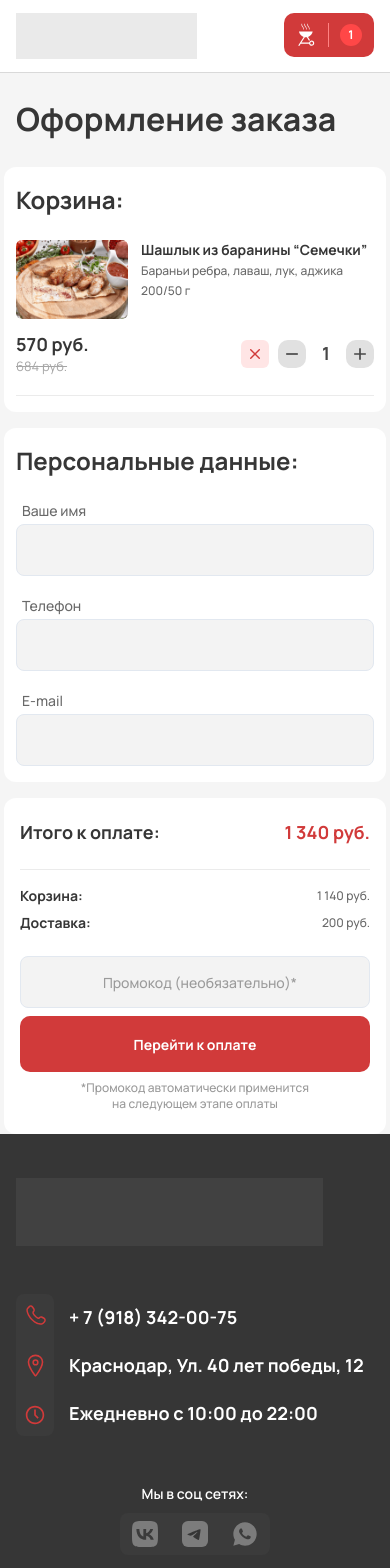
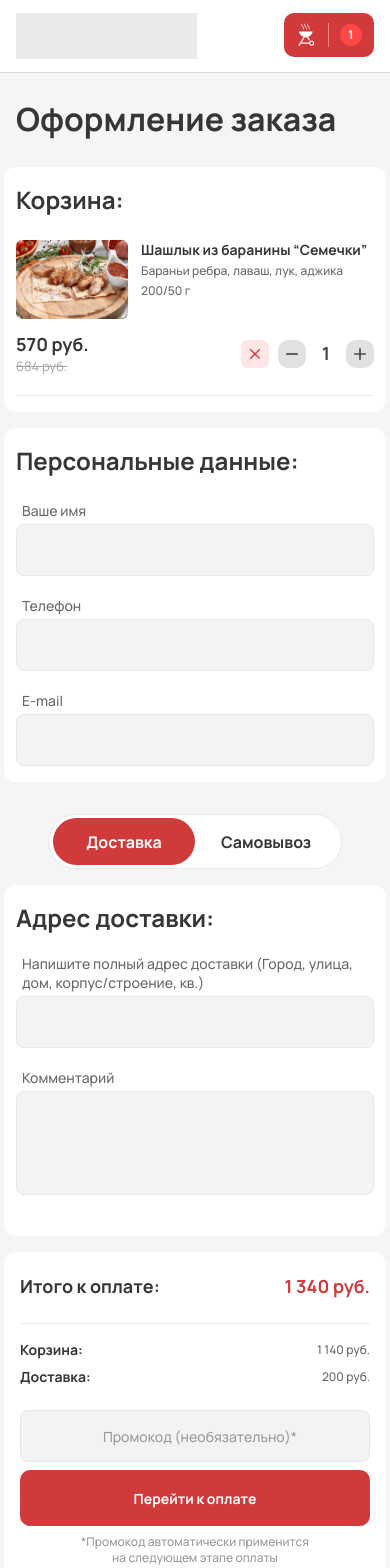
Before and after one commit to Vadim4ick/shampur, a Next.js app: page /orders in a window 390 px wide. Shown: the top 1568 px of the page. Built offline with nearby package versions, Linux system fonts and the light colour scheme.

Commit message:
доработка адаптива orders

```diff
--- a/package.json
+++ b/package.json
@@ -12,6 +12,7 @@
     "@radix-ui/react-icons": "^1.3.0",
     "@radix-ui/react-label": "^2.1.0",
     "@radix-ui/react-slot": "^1.1.0",
+    "@radix-ui/react-tabs": "^1.1.1",
     "class-variance-authority": "^0.7.0",
     "clsx": "^2.1.1",
     "embla-carousel-autoplay": "^8.3.0",
--- a/src/app/(orders)/orders/page.tsx
+++ b/src/app/(orders)/orders/page.tsx
@@ -1,11 +1,15 @@
 import { Basket } from "@/components/Basket/Basket";
 import { PersonalData } from "@/components/Basket/PersonalData";
 import { TotalAmountForm } from "@/components/Basket/TotalAmountForm";
+import { Input } from "@/components/ui/input";
+import { Label } from "@/components/ui/label";
+import { Tabs, TabsContent, TabsList, TabsTrigger } from "@/components/ui/tabs";
+import { Textarea } from "@/components/ui/textarea";
 import { Container } from "@/shared/ui/container";
 
 const OrdersPage = () => {
   return (
-    <main className="flex-grow bg-[#f5f5f5]">
+    <main className="flex-grow bg-[#f5f5f5] pb-[208px] max-tablet:pb-[108px] max-mobile:pb-[57px]">
       <section className="mt-[58px] max-mobile:mt-[25px]">
         <Container className="px-[4px]">
           <div className="flex flex-col gap-[58px] max-mobile:gap-[26px]">
@@ -14,75 +18,78 @@ const OrdersPage = () => {
             </h2>
 
             <div className="grid grid-cols-[1fr_360px] gap-[28px] max-desktop1250:gap-[10px] max-tablet:grid-cols-1 max-tablet:gap-4">
-              <div className="flex flex-col gap-[65px]">
+              <div className="flex flex-col gap-[65px] max-mobile:gap-[32px]">
                 <div className="flex flex-col gap-[16px]">
                   <Basket />
 
                   <PersonalData />
                 </div>
-                {/* <div className="flex flex-col gap-[28px]">
-                  <div className="flex h-[55px] w-[294px] items-center justify-between rounded-[100px] border border-[#E8E8E8] bg-white p-[4px] max-xl:mx-auto">
-                    <span className="cursor-pointer rounded-[100px] bg-[#D13A3A] px-[33px] py-[12px] text-[16px] font-[700] leading-[22px] text-white">
+
+                <Tabs
+                  defaultValue="delivery"
+                  className="flex flex-col gap-[28px] max-mobile:gap-4"
+                >
+                  <TabsList className="flex h-[55px] w-[294px] items-center justify-between rounded-[100px] border border-[#E8E8E8] bg-white p-[4px] max-xl:mx-auto">
+                    <TabsTrigger
+                      className="h-[47px] w-full max-w-[143px]"
+                      value="delivery"
+                    >
                       Доставка
-                    </span>
-                    <span className="cursor-pointer rounded-[100px] px-[33px] py-[12px] text-[16px] font-[700] leading-[22px] text-[#363636]">
+                    </TabsTrigger>
+
+                    <TabsTrigger
+                      className="h-[47px] w-full max-w-[143px]"
+                      value="pickup"
+                    >
                       Самовывоз
-                    </span>
-                  </div>
-                  <div className="flex w-full max-w-[816px] flex-col gap-[20px] rounded-[12px] bg-white p-[22px] max-xl:mx-auto">
+                    </TabsTrigger>
+                  </TabsList>
+
+                  <TabsContent value="delivery" className="m-0">
+                    <div className="flex w-full max-w-[816px] flex-col gap-[20px] rounded-[12px] bg-white p-[22px] max-xl:mx-auto max-tablet:px-3 max-tablet:pb-[41px] max-tablet:pt-4">
                       <h2 className="text-[24px] font-[700] leading-[33px] text-[#363636]">
                         Адрес доставки:
                       </h2>
-                    <form className="flex flex-col gap-[20px]">
+
+                      <div className="flex flex-col gap-[20px]">
                         <div className="flex flex-col gap-[4px]">
-                        <span className="text-[14px] font-[500] leading-[19px] text-[#696969]">
+                          <Label htmlFor="adress">
                             Напишите полный адрес доставки (Город, улица, дом,
                             корпус/строение, кв.)
-                        </span>
-                        <input
-                          className="h-[52px] w-[723px] rounded-[8px] border border-[#EDEDED] bg-[#F3F3F3] pl-[10px] max-md:w-full max-md:px-[12px]"
-                          type="text"
-                        />
+                          </Label>
+
+                          <Input id="adress" />
                         </div>
+
                         <div className="flex flex-col gap-[4px]">
-                        <span className="text-[14px] font-[500] leading-[19px] text-[#696969]">
-                          Комментарий
-                        </span>
-                        <input
-                          className="h-[104px] w-[723px] rounded-[8px] border border-[#EDEDED] bg-[#F3F3F3] pl-[10px] max-md:w-full max-md:px-[12px]"
-                          type="text"
-                        />
-                      </div>
-                    </form>
+                          <Label htmlFor="comment">Комментарий</Label>
+
+                          <Textarea id="comment" />
                         </div>
                       </div>
-                <div className="flex flex-col gap-[28px]">
-                  <div className="flex h-[55px] w-[294px] items-center justify-between rounded-[100px] border border-[#E8E8E8] bg-white p-[4px] max-xl:mx-auto">
-                    <span className="cursor-pointer rounded-[100px] px-[33px] py-[12px] text-[16px] font-[700] leading-[22px] text-[#363636]">
-                      Доставка
-                    </span>
-                    <span className="cursor-pointer rounded-[100px] bg-[#D13A3A] px-[26px] py-[12px] text-[16px] font-[700] leading-[22px] text-white">
-                      Самовывоз
-                    </span>
                     </div>
-                  <div className="flex w-full max-w-[816px] flex-col gap-[26px] rounded-[12px] bg-white p-[22px] max-xl:mx-auto max-md:text-center">
-                    <h2 className="text-[24px] font-[700] leading-[33px] text-[#363636]">
+                  </TabsContent>
+
+                  <TabsContent className="m-0" value="pickup">
+                    <div className="flex w-full rounded-[12px] bg-white px-[25px] py-[32px] max-tablet:flex-col max-tablet:items-center max-tablet:gap-[26px] max-tablet:px-3 max-tablet:py-[26px]">
+                      <h3 className="w-full max-w-[320px] text-[20px] font-[700] leading-[27px] text-[#363636] max-tablet:text-center">
                         Самовывоз заказов производится по адресу
-                    </h2>
-                    <div className="flex flex-col gap-[22px]">
-                      <div className="w-fit rounded-[12px] bg-[#F3F3F3] px-[55px] py-[22px]">
-                        <p className="text-[16px] font-[700] leading-[22px] text-[#363636]">
+                      </h3>
+
+                      <div className="flex w-full flex-col items-center gap-[14px] max-tablet:gap-[22px]">
+                        <div className="w-fit rounded-[12px] bg-[#F3F3F3] px-[28px] py-[23px]">
+                          <p className="text-center text-[16px] font-[700] leading-[22px] text-[#363636]">
                             Краснодар, ул. 40 лет победы, д.12, ”Царь Шампур”
                           </p>
                         </div>
-                      <div>
+
                         <p className="text-[12px] font-[500] leading-[16px] text-[#999999]">
                           Оплата наличным, спб, перевод, картой(терминал)
                         </p>
                       </div>
                     </div>
-                  </div>
-                </div> */}
+                  </TabsContent>
+                </Tabs>
               </div>
 
               <TotalAmountForm />
--- /dev/null
+++ b/src/components/ui/tabs.tsx
@@ -0,0 +1,55 @@
+"use client";
+
+import * as React from "react";
+import * as TabsPrimitive from "@radix-ui/react-tabs";
+
+import { cn } from "@/shared/lib/utils";
+
+const Tabs = TabsPrimitive.Root;
+
+const TabsList = React.forwardRef<
+  React.ElementRef<typeof TabsPrimitive.List>,
+  React.ComponentPropsWithoutRef<typeof TabsPrimitive.List>
+>(({ className, ...props }, ref) => (
+  <TabsPrimitive.List
+    ref={ref}
+    className={cn(
+      "inline-flex h-9 items-center justify-center rounded-[100px] border border-[#E8E8E8] bg-white p-[4px]",
+      className,
+    )}
+    {...props}
+  />
+));
+TabsList.displayName = TabsPrimitive.List.displayName;
+
+const TabsTrigger = React.forwardRef<
+  React.ElementRef<typeof TabsPrimitive.Trigger>,
+  React.ComponentPropsWithoutRef<typeof TabsPrimitive.Trigger>
+>(({ className, ...props }, ref) => (
+  <TabsPrimitive.Trigger
+    ref={ref}
+    className={cn(
+      "flex cursor-pointer items-center justify-center rounded-[100px] bg-white p-4 text-[16px] font-[700] leading-[22px] text-[#363636] data-[state=active]:bg-[#D13A3A] data-[state=active]:text-white",
+      className,
+    )}
+    {...props}
+  />
+));
+TabsTrigger.displayName = TabsPrimitive.Trigger.displayName;
+
+const TabsContent = React.forwardRef<
+  React.ElementRef<typeof TabsPrimitive.Content>,
+  React.ComponentPropsWithoutRef<typeof TabsPrimitive.Content>
+>(({ className, ...props }, ref) => (
+  <TabsPrimitive.Content
+    ref={ref}
+    className={cn(
+      "mt-2 ring-offset-background focus-visible:outline-none focus-visible:ring-2 focus-visible:ring-ring focus-visible:ring-offset-2",
+      className,
+    )}
+    {...props}
+  />
+));
+TabsContent.displayName = TabsPrimitive.Content.displayName;
+
+export { Tabs, TabsList, TabsTrigger, TabsContent };
--- /dev/null
+++ b/src/components/ui/textarea.tsx
@@ -0,0 +1,25 @@
+/* eslint-disable @typescript-eslint/no-empty-object-type */
+import * as React from "react";
+
+import { cn } from "@/shared/lib/utils";
+
+export interface TextareaProps
+  extends React.TextareaHTMLAttributes<HTMLTextAreaElement> {}
+
+const Textarea = React.forwardRef<HTMLTextAreaElement, TextareaProps>(
+  ({ className, ...props }, ref) => {
+    return (
+      <textarea
+        className={cn(
+          "flex min-h-[104px] w-full resize-none rounded-[8px] border border-[#EDEDED] border-input bg-[#F3F3F3] px-3 py-[15px] pl-[10px] font-[700] text-[#363636] outline-none transition-colors disabled:cursor-not-allowed disabled:opacity-50",
+          className,
+        )}
+        ref={ref}
+        {...props}
+      />
+    );
+  },
+);
+Textarea.displayName = "Textarea";
+
+export { Textarea };
```
Also changed, not shown: 1 other file (tests, documents, lock files or other folders). Lines whose indentation alone changed are shown as unchanged.
